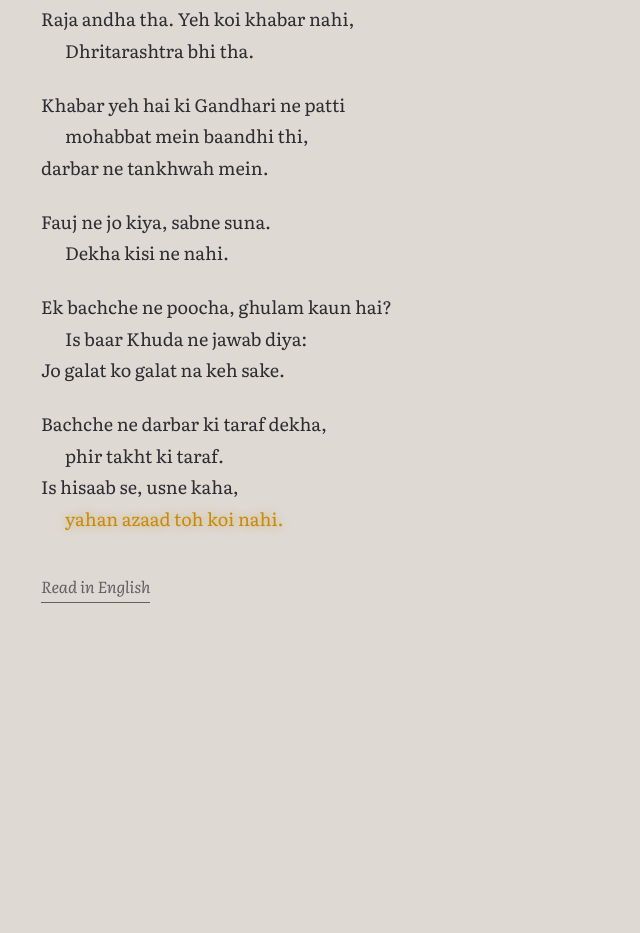
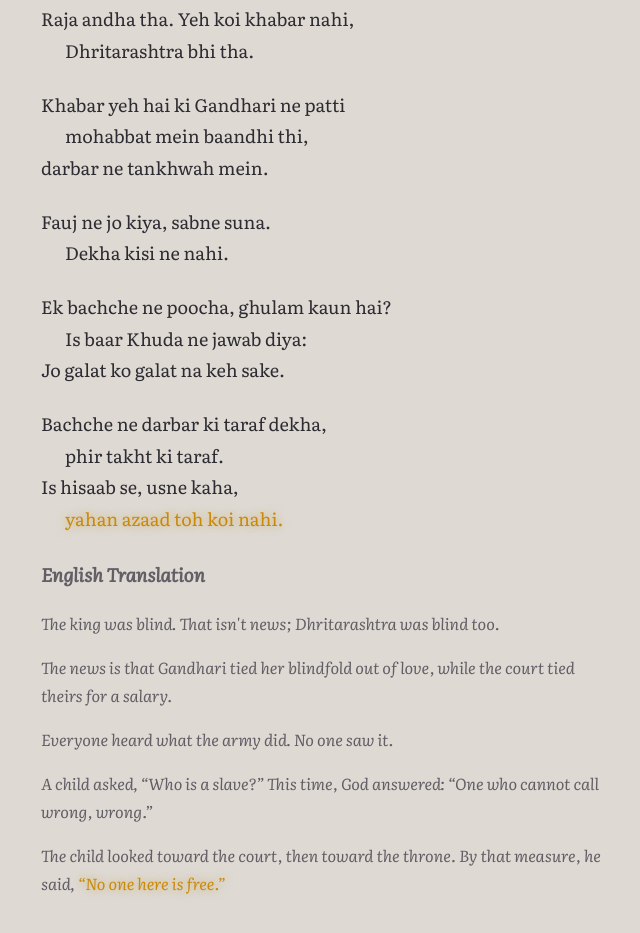
Before and after one commit to subham8907/Poem, a plain HTML site: page index.html in a window 1280 px wide. Shown: the part 5037-5970 px from the top of the page, without its empty margins (319-959 px from the left). Before the commit the page ends 5720 px from the top, so only its background shows below. Drawn offline with Linux system fonts and the light colour scheme; a web font is replaced by a local one.

Commit message:
Update index.html

```diff
--- a/index.html
+++ b/index.html
@@ -192,19 +192,75 @@
       <p>Kabir showed the way of Kabir: the essence of God lives in our hearts. Buddha showed the way of awakening: even God is caught in attachment and illusion. To worship the self is to deceive the self; in this world, the &ldquo;self&rdquo; has no form. Both spoke from the heart: self, mother, God, all the gods, each is a thread of its own attachment and illusion, and as long as there is breath, they are what we live by. Nagarjuna showed emptiness: if I have no essence of my own, then who is imprisoned in this world? The one who gives up everything and asks for liberation, who is this &ldquo;I&rdquo; that asks?</p>
     </div>
   </article>
-  <article class="poem">
-    <h2>Andha Mulk</h2>
-    <div class="verse">
-      <p><span>Raja andha tha. Yeh koi khabar nahi,</span><span>Dhritarashtra bhi tha.</span></p>
-      <p><span>Khabar yeh hai ki Gandhari ne patti</span><span>mohabbat mein baandhi thi,</span><span>darbar ne tankhwah mein.</span></p>
-      <p><span>Fauj ne jo kiya, sabne suna.</span><span>Dekha kisi ne nahi.</span></p>
-      <p><span>Ek bachche ne poocha, ghulam kaun hai?</span><span>Is baar Khuda ne jawab diya:</span><span>Jo galat ko galat na keh sake.</span></p>
-      <p><span>Bachche ne darbar ki taraf dekha,</span><span>phir takht ki taraf.</span><span>Is hisaab se, usne kaha,</span><span class="ember">yahan azaad toh koi nahi.</span></p>
-    </div>
-    <button class="toggle" aria-expanded="false" aria-controls="tr7">Read in English</button>
-    <div class="translation" id="tr7" hidden>
-      <p>The king was blind. That isn&rsquo;t news; Dhritarashtra was too. The news is that Gandhari tied her blindfold out of love, and the court tied theirs for a salary. What the army did, everyone heard. No one saw. A child asked, who is a slave? This time God answered: whoever cannot call wrong, wrong. The child looked toward the court, then toward the throne. By that measure, he said, no one here is free.</p>
-    </div>
+  <section class="poem">
+  <h2>Andha Mulk</h2>
+
+  <div class="verse">
+    <p>
+      <span>Raja andha tha. Yeh koi khabar nahi,</span>
+      <span>Dhritarashtra bhi tha.</span>
+    </p>
+
+    <p>
+      <span>Khabar yeh hai ki Gandhari ne patti</span>
+      <span>mohabbat mein baandhi thi,</span>
+      <span>darbar ne tankhwah mein.</span>
+    </p>
+
+    <p>
+      <span>Fauj ne jo kiya, sabne suna.</span>
+      <span>Dekha kisi ne nahi.</span>
+    </p>
+
+    <p>
+      <span>Ek bachche ne poocha, ghulam kaun hai?</span>
+      <span>Is baar Khuda ne jawab diya:</span>
+      <span>Jo galat ko galat na keh sake.</span>
+    </p>
+
+    <p>
+      <span>Bachche ne darbar ki taraf dekha,</span>
+      <span>phir takht ki taraf.</span>
+      <span>Is hisaab se, usne kaha,</span>
+      <span class="ember">yahan azaad toh koi nahi.</span>
+    </p>
+  </div>
+
+  <div class="translation">
+    <h3>English Translation</h3>
+
+    <p>
+      <span>The king was blind. That isn't news;</span>
+      <span>Dhritarashtra was blind too.</span>
+    </p>
+
+    <p>
+      <span>The news is that Gandhari tied her blindfold</span>
+      <span>out of love,</span>
+      <span>while the court tied theirs for a salary.</span>
+    </p>
+
+    <p>
+      <span>Everyone heard what the army did.</span>
+      <span>No one saw it.</span>
+    </p>
+
+    <p>
+      <span>A child asked, “Who is a slave?”</span>
+      <span>This time, God answered:</span>
+      <span>“One who cannot call wrong, wrong.”</span>
+    </p>
+
+    <p>
+      <span>The child looked toward the court,</span>
+      <span>then toward the throne.</span>
+      <span>By that measure, he said,</span>
+      <span class="ember">“No one here is free.”</span>
+    </p>
+  </div>
+</section>
+
+
   </article>
 </main>
 <script>
```
